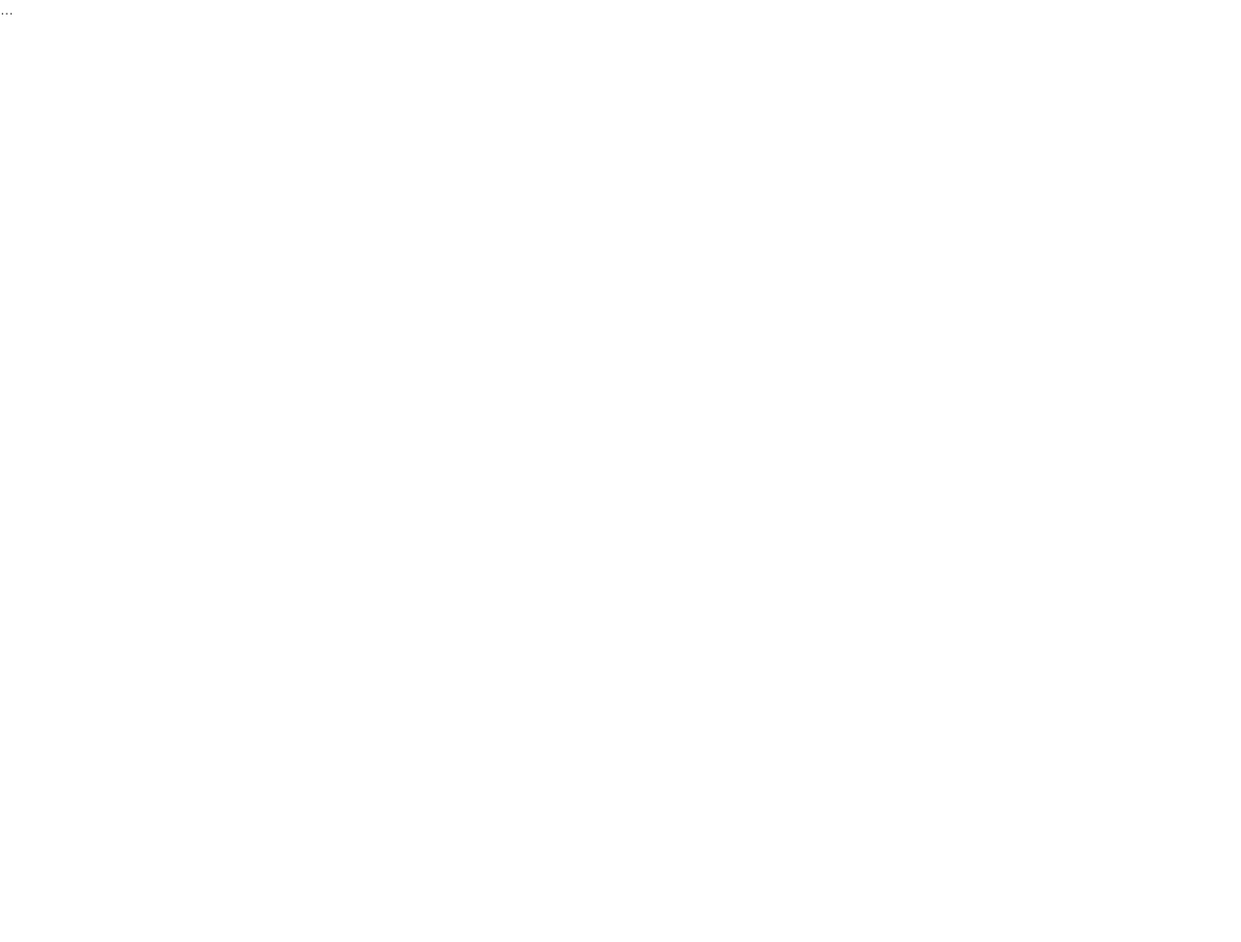
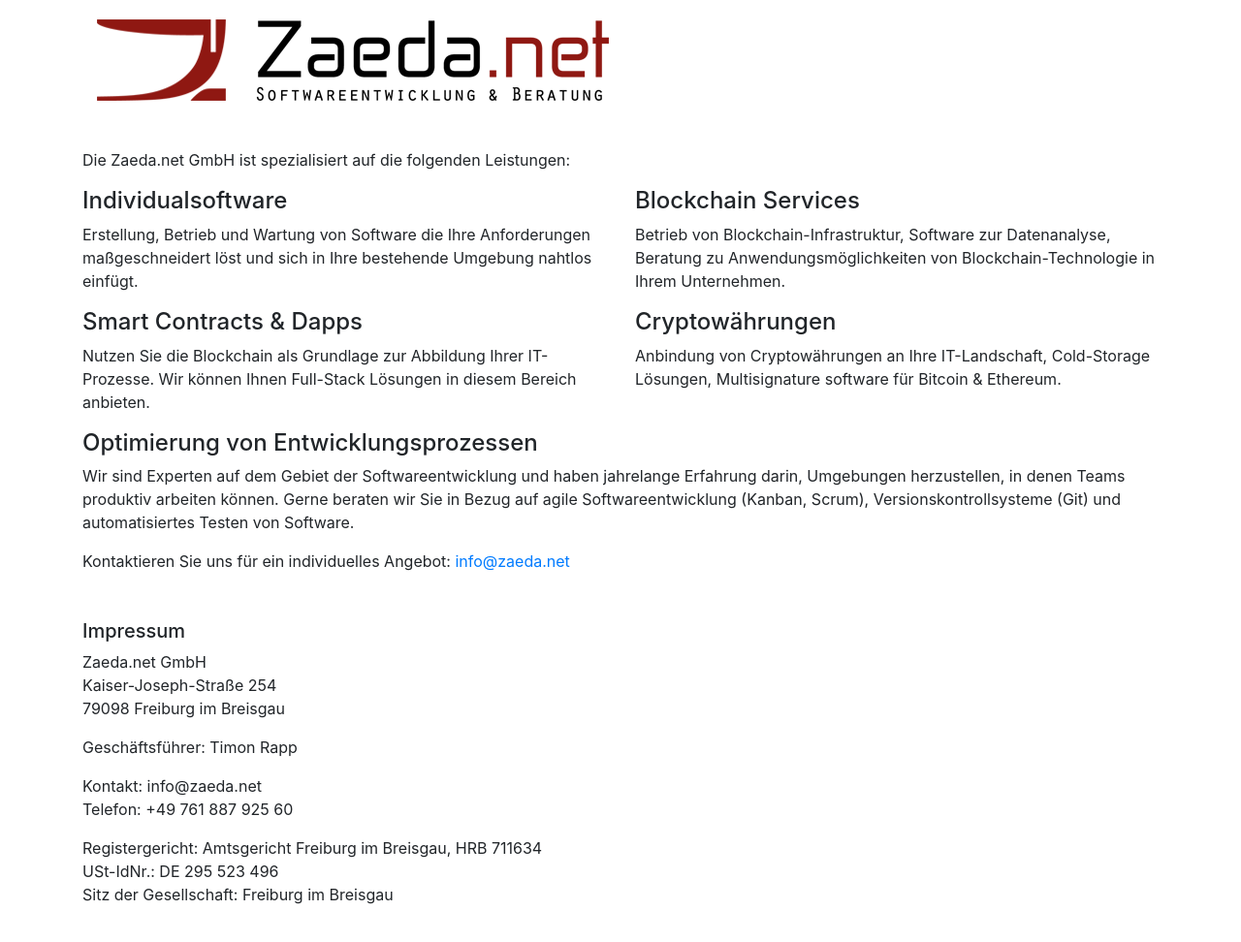
Before and after one commit to trapp/trapp.github.io, a website: page index.html in a window 1280 px wide. Shown: the whole page at 97% size. Before the commit the page ends 800 px from the top, so only its background shows below. Drawn offline with nearby package versions, Linux system fonts and the light colour scheme.

Commit message:
New site

```diff
--- a/index.html
+++ b/index.html
@@ -1,32 +1,95 @@
 <!DOCTYPE html>
-<html lang="en">
+<html>
     <head>
-        <meta charset="utf-8">
-        <meta http-equiv="X-UA-Compatible" content="IE=edge">
-        <meta name="viewport" content="width=device-width, initial-scale=1">
-        <meta name="google-site-verification" content="couZi8AR1rQhC_JUKNGDILDuUZi7y1JQxoBTlf5lqko" />
+        <meta charset="utf-8"/>
         <title>Zaeda.net GmbH</title>
+        <meta name="viewport" content="width=device-width, initial-scale=1.0">
+        <link rel="stylesheet" href="https://stackpath.bootstrapcdn.com/bootstrap/4.3.1/css/bootstrap.min.css" integrity="sha384-ggOyR0iXCbMQv3Xipma34MD+dH/1fQ784/j6cY/iJTQUOhcWr7x9JvoRxT2MZw1T" crossorigin="anonymous">
+        <style type="text/css">
+            body {
+              padding-top: 20px;
+              padding-bottom: 40px;
+            }
 
-        <link href="css/style.css" rel="stylesheet">
 
-        <!--[if lt IE 9]>
-        <script src="https://oss.maxcdn.com/libs/html5shiv/3.7.0/html5shiv.js"></script>
-        <script src="https://oss.maxcdn.com/libs/respond.js/1.4.2/respond.min.js"></script>
-        <![endif]-->
+            /* Supporting marketing content */
+            .marketing {
+              margin: 60px 0;
+            }
+            .marketing p + h4 {
+              margin-top: 28px;
+            }
+
+          </style>
     </head>
     <body>
-        …
+        <div class="container">
+            <div id="header" class="container" role="header">
+                <img src="logo.png" alt="Zaeda.net - Softwareentwicklung und Beratung">
+            </div>
+            <div class="intro mt-5 mb-3">
+                Die Zaeda.net GmbH ist spezialisiert auf die folgenden Leistungen:
+            </div>
+            <div class="row">
+                <div class="col-6">
+                    <h4>Individualsoftware</h4>
+                    <p>Erstellung, Betrieb und Wartung von Software die Ihre Anforderungen maßgeschneidert löst und sich in Ihre bestehende Umgebung nahtlos einfügt.</p>
+                </div>
+                <div class="col-6">
+                    <h4>Blockchain Services</h4>
+                    <p>Betrieb von Blockchain-Infrastruktur, Software zur Datenanalyse, Beratung zu Anwendungsmöglichkeiten von Blockchain-Technologie in Ihrem Unternehmen.</p>
+                </div>
+            </div>
 
-        <script src="https://ajax.googleapis.com/ajax/libs/jquery/1.11.0/jquery.min.js"></script>
-        <script>
-            (function(i,s,o,g,r,a,m){i['GoogleAnalyticsObject']=r;i[r]=i[r]||function(){
-            (i[r].q=i[r].q||[]).push(arguments)},i[r].l=1*new Date();a=s.createElement(o),
-            m=s.getElementsByTagName(o)[0];a.async=1;a.src=g;m.parentNode.insertBefore(a,m)
-            })(window,document,'script','//www.google-analytics.com/analytics.js','ga');
+            <div class="row">
+                <div class="col-6">
+                    <h4>Smart Contracts & Dapps</h4>
+                    <p>Nutzen Sie die Blockchain als Grundlage zur Abbildung Ihrer IT-Prozesse. Wir können Ihnen Full-Stack Lösungen in diesem Bereich anbieten.</p>
+                </div>
+                <div class="col-6">
+                    <h4>Cryptowährungen</h4>
+                    <p>Anbindung von Cryptowährungen an Ihre IT-Landschaft, Cold-Storage Lösungen, Multisignature software für Bitcoin & Ethereum.</p>
+                </div>
+            </div>
 
-            ga('create', 'UA-17134171-2', 'zaeda.net');
-            ga('send', 'pageview');
+            <div class="row">
+                <div class="col-12">
+                    <h4>Optimierung von Entwicklungsprozessen</h4>
+                    <p>Wir sind Experten auf dem Gebiet der Softwareentwicklung und haben jahrelange Erfahrung darin, Umgebungen herzustellen, in denen Teams produktiv arbeiten können. Gerne beraten wir Sie in Bezug auf agile Softwareentwicklung (Kanban, Scrum), Versionskontrollsysteme (Git) und automatisiertes Testen von Software.</p>
+                </div>
+            </div>
 
-        </script>
+            <div class="row">
+                <div class="col-12">
+                    Kontaktieren Sie uns für ein individuelles Angebot: <a href="info@zaeda.net">info@zaeda.net</a>
+                </div>
+            </div>
+
+            <div class="row mt-5 impressum">
+                <div class="col-12">
+                    <h5>Impressum</h5>
+                    <p>
+                        Zaeda.net GmbH<br>
+                        Kaiser-Joseph-Straße 254<br>
+                        79098 Freiburg im Breisgau
+                    </p>
+                    <p>
+                        Geschäftsführer: Timon Rapp
+                    </p>
+                    <p>
+                        Kontakt: info@zaeda.net<br>
+                        Telefon: +49 761 887 925 60
+                    </p>
+                    <p>
+                        Registergericht: Amtsgericht Freiburg im Breisgau, HRB 711634<br>
+                        USt-IdNr.: DE 295 523 496<br>
+                        Sitz der Gesellschaft: Freiburg im Breisgau
+                    </p>
+                </div>
+            </div>
+        </div>
+        <script src="https://code.jquery.com/jquery-3.3.1.slim.min.js" integrity="sha384-q8i/X+965DzO0rT7abK41JStQIAqVgRVzpbzo5smXKp4YfRvH+8abtTE1Pi6jizo" crossorigin="anonymous"></script>
+        <script src="https://cdnjs.cloudflare.com/ajax/libs/popper.js/1.14.7/umd/popper.min.js" integrity="sha384-UO2eT0CpHqdSJQ6hJty5KVphtPhzWj9WO1clHTMGa3JDZwrnQq4sF86dIHNDz0W1" crossorigin="anonymous"></script>
+        <script src="https://stackpath.bootstrapcdn.com/bootstrap/4.3.1/js/bootstrap.min.js" integrity="sha384-JjSmVgyd0p3pXB1rRibZUAYoIIy6OrQ6VrjIEaFf/nJGzIxFDsf4x0xIM+B07jRM" crossorigin="anonymous"></script>
     </body>
 </html>
```
Also changed, not shown: logo.png (added).
